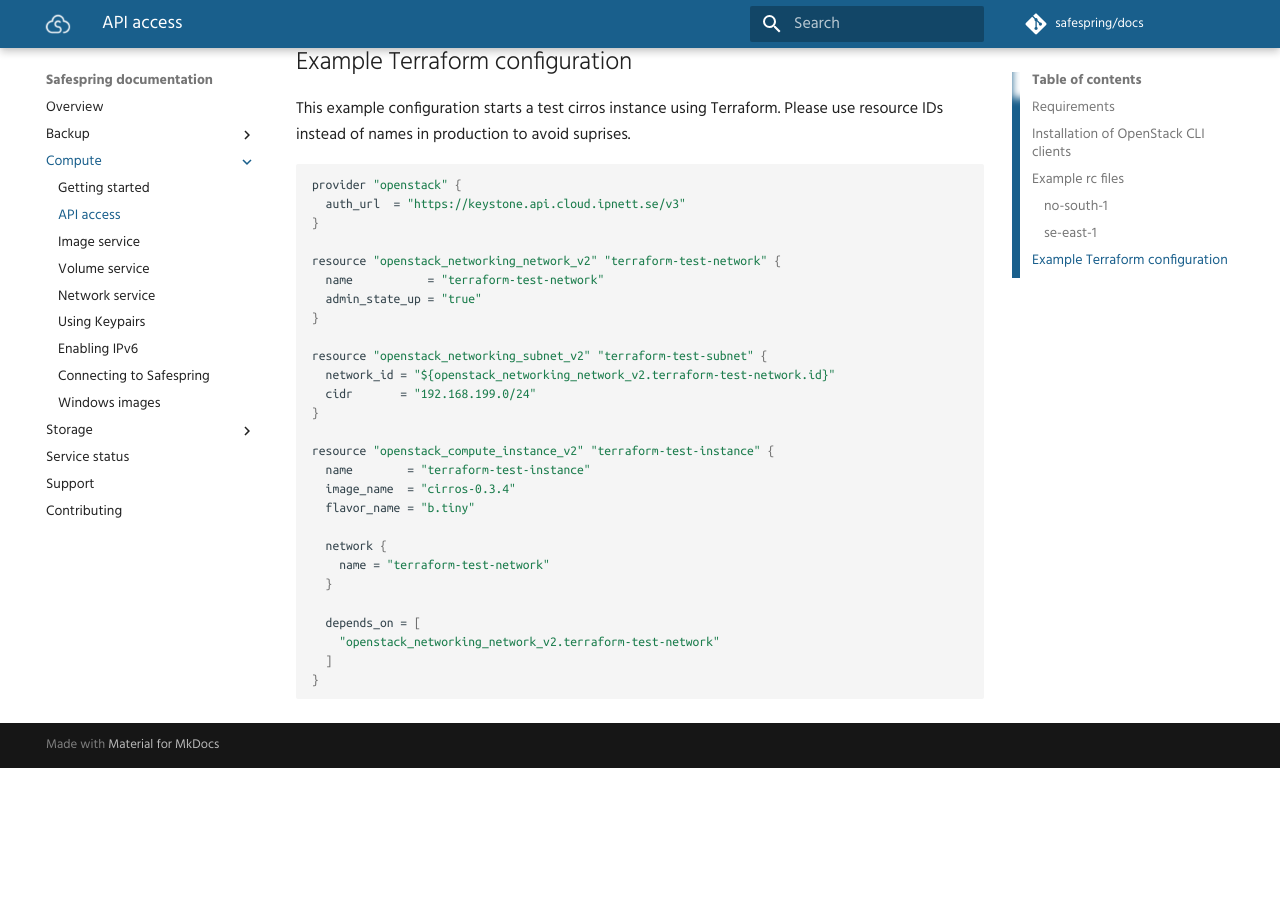
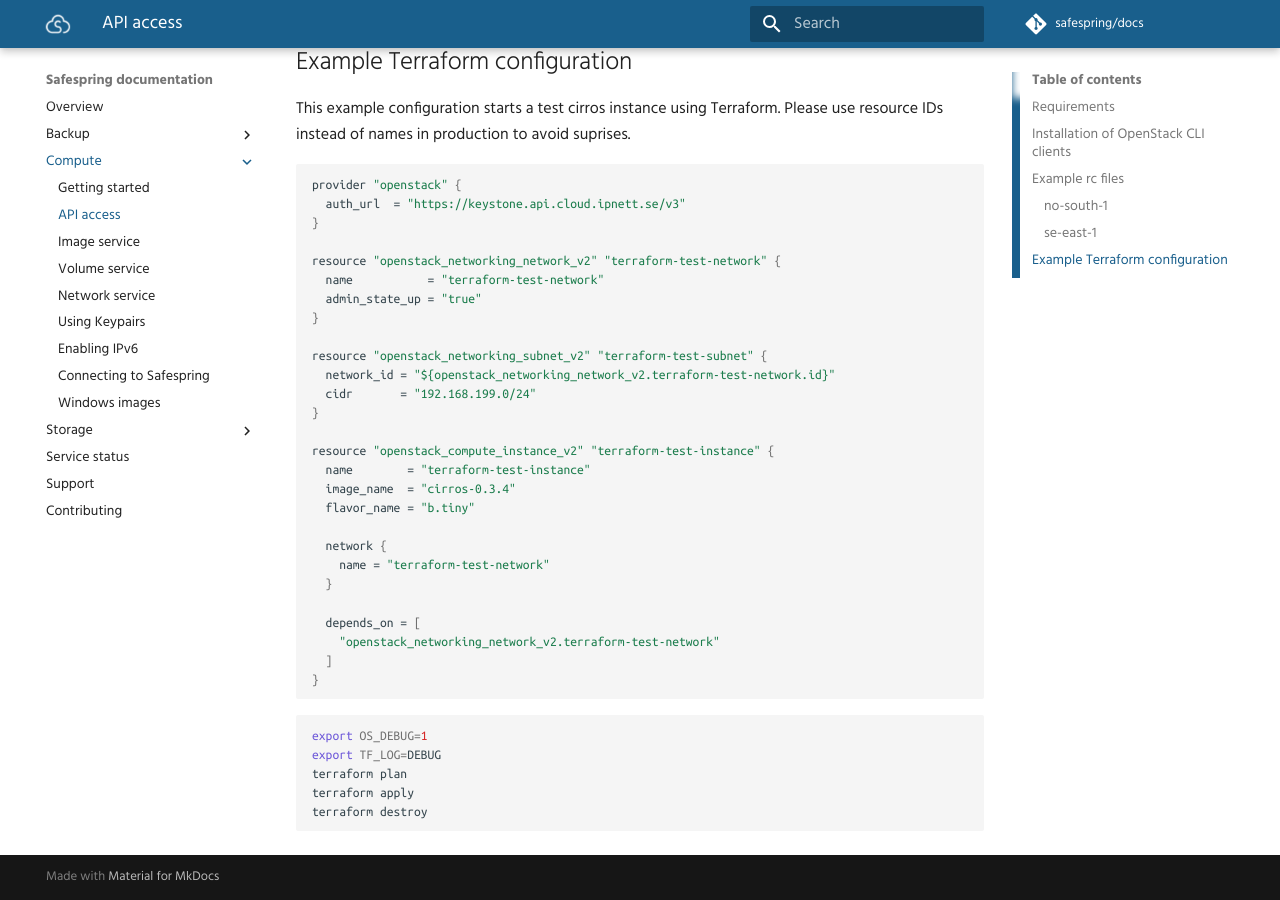
Before and after one commit to safespring/docs, an MkDocs documentation site: the page built from content/compute/api.md, in a window 1280 px wide and 900 px high, scrolled down 2049 px. Built offline with MkDocs 1.6.1 and Material for MkDocs 9.7.7, drawn with Linux system fonts in a browser that asks for light colours; comment, search, counter and statistics services are not loaded; old or Windows-style settings are respelled for this version of MkDocs; before the commit the page ends 2817 px from its top, so only the background shows below that.

Commit message:
Add shell commands too

````diff
--- a/content/compute/api.md
+++ b/content/compute/api.md
@@ -135,3 +135,11 @@ resource "openstack_compute_instance_v2" "terraform-test-instance" {
   ]
 }
 ```
+
+```shell
+export OS_DEBUG=1
+export TF_LOG=DEBUG
+terraform plan
+terraform apply
+terraform destroy
+```
````
